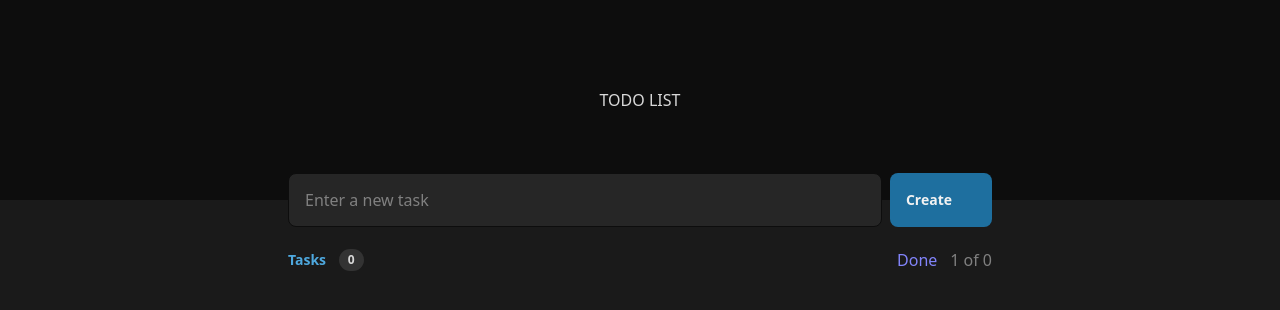
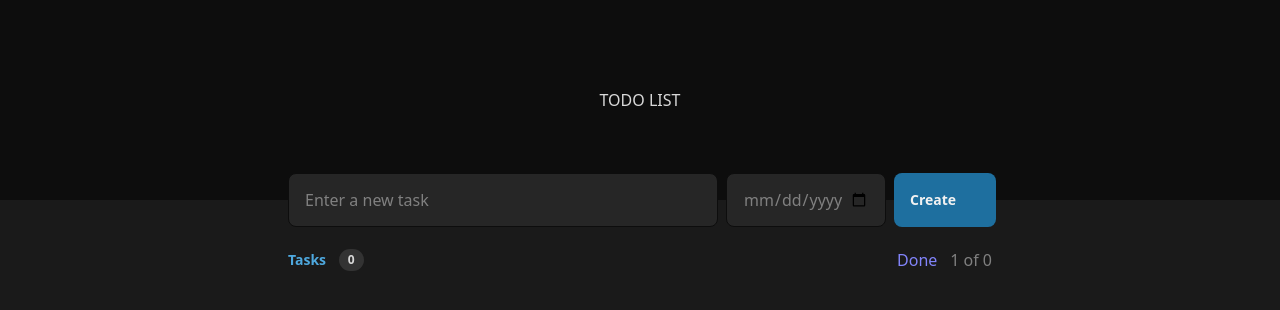
Before and after one commit to mariafrancalacci/todo-app, a Vue app: page / in a window 1280 px wide. Shown: the top 310 px of the page. Built offline with nearby package versions, Linux system fonts and the light colour scheme; some icons are missing; the HTML template or start-up script is replaced by a standard one.

Commit message:
Added date field

```diff
--- a/src/components/Header.vue
+++ b/src/components/Header.vue
@@ -1,13 +1,21 @@
 <template>
    <header class="bg-gray-700 flex items-center justify-center h-[12.5rem] relative">
     <h1 class=" text-gray-200">TODO LIST</h1>
-      <form @submit.prevent="createTodo" class="absolute h-[3.375rem] bottom-[calc(-3.375rem_/_2)] w-full max-w-[46rem] flex gap-2 px-4 py-0">
+      <form @submit.prevent="createTodo" class="absolute h-[3.375rem] bottom-[calc(-3.375rem_/_2)] w-full max-w-[46rem] flex gap-2 px-4 py-0 justify-between">
+        <div class="flex gap-2">
+          <input
+          type="text"
+          v-model="newTodoText"
+          placeholder="Enter a new task"
+          class="h-full w-[430px] placeholder-gray-300 text-gray-100 border text-base px-4 py-0 rounded-lg border-solid border-gray-700 bg-gray-500"
+        />
+
         <input
-          type="text"
-          v-model="newTodo"
-          placeholder="Enter a new task"
-          class="h-full flex-1 placeholder-gray-300 text-gray-100 border text-base px-4 py-0 rounded-lg border-solid border-gray-700 bg-gray-500"
+          type="date"
+          v-model="newTodoDueDate"
+          class="h-full w-[160px] text-gray-300 border text-base px-4 py-0 rounded-lg border-solid border-gray-700 bg-gray-500"
         />
+        </div>
 
         <button class="h-full text-gray-100 flex items-center gap-1.5 font-bold text-sm px-4 py-0 rounded-lg border-[none] bg-blue-dark">
           Create
@@ -21,21 +29,30 @@
 <script lang="ts">
 import Vue from 'vue';
 import { mapActions } from 'vuex';
+import { Task } from '@/store/modules/todos';
 
 export default Vue.extend({
   data() {
     return {
-      newTodo: '',
+      newTodoText: '',
+      newTodoDueDate: '',
     };
   },
   methods: {
     ...mapActions('todos', ['addTodo']),
     createTodo() {
-      if (this.newTodo.trim() !== '') {
-      this.addTodo({ text: this.newTodo, isCompleted: false, dueDate: null });
-      this.newTodo = '';
+      if (this.newTodoText.trim() !== '' && this.newTodoDueDate) {
+        const newTask: Task = {
+          id: 0,
+          text: this.newTodoText,
+          isCompleted: false,
+          dueDate: new Date(this.newTodoDueDate),
+        };
+        this.addTodo(newTask);
+        this.newTodoText = '';
+        this.newTodoDueDate = '';
+      }
     }
-    },
   },
-});
+})
 </script>
```
